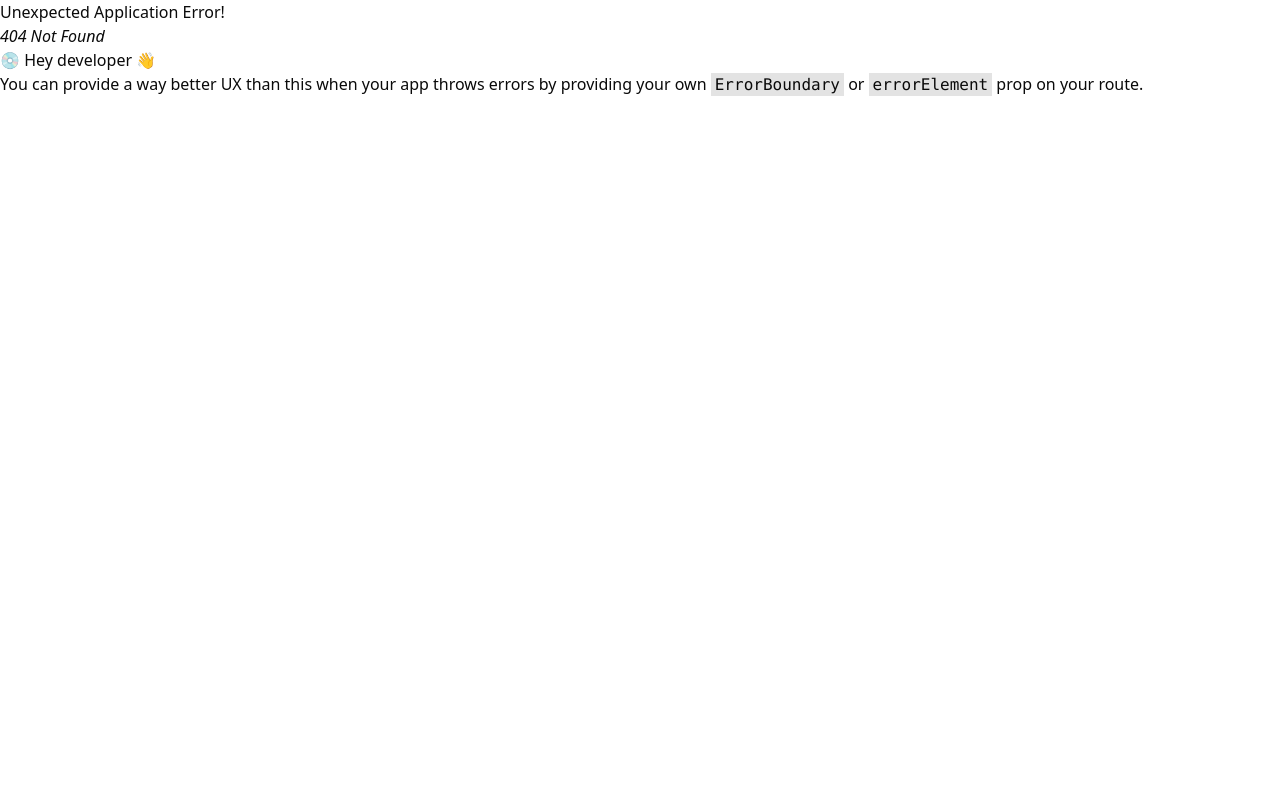
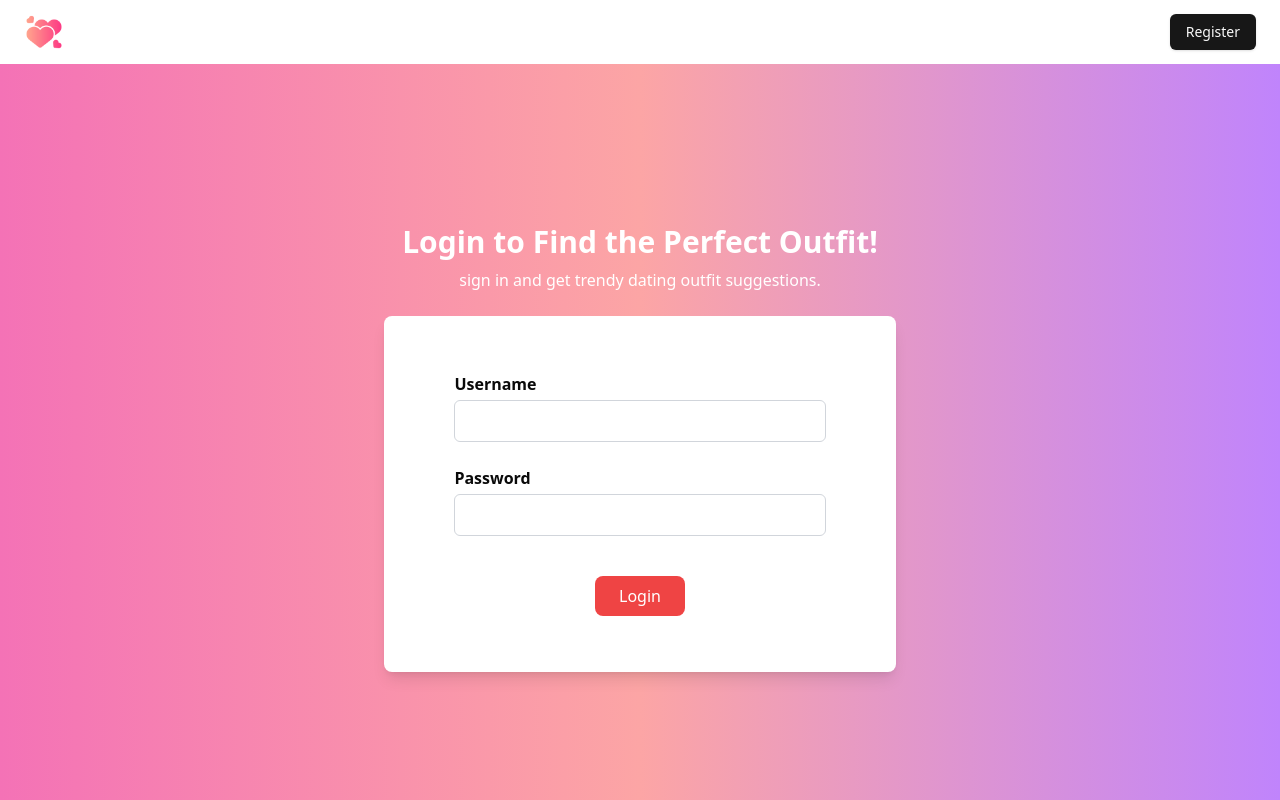
Before and after one commit to Love-Token-Adviser/Love-Token-Adviser, a React (Vite) app in the folder frontend/: page /login in a window 1280 px wide. Before the commit this address had no page. Built offline with nearby package versions, Linux system fonts and the light colour scheme.

Commit message:
feat-create-login-page

```diff
--- a/frontend/src/components/Header/index.tsx
+++ b/frontend/src/components/Header/index.tsx
@@ -15,9 +15,15 @@ const Header = () => {
         onClick={() => navigate("/")}
       />
       <div className="flex gap-4">
-        <Button variant="secondary" className="border border-gray-800">
-          Sign in
-        </Button>
+        {pathname !== "/login" && (
+          <Button
+            variant="secondary"
+            onClick={() => navigate("/login")}
+            className="border border-gray-800"
+          >
+            Sign in
+          </Button>
+        )}
         {pathname === "/signup" ? (
           <Button variant="default" onClick={() => navigate("/")}>
             Home
--- /dev/null
+++ b/frontend/src/pages/LoginPage/index.tsx
@@ -0,0 +1,77 @@
+import { useState, ChangeEvent, MouseEvent } from "react";
+import { useNavigate } from "react-router-dom";
+import apiClient from "../../apis/apiClient";
+
+const LoginPage = () => {
+  const navigate = useNavigate();
+  const [formData, setFormData] = useState({
+    username: "",
+    password: "",
+  });
+
+  const handleChange = (e: ChangeEvent<HTMLInputElement>) => {
+    setFormData({
+      ...formData,
+      [e.target.name]: e.target.value,
+    });
+  };
+
+  const handleSubmit = (e: MouseEvent<HTMLFormElement>) => {
+    e.preventDefault();
+
+    if (!formData.username || !formData.password) return;
+
+    apiClient
+      .post("accounts/login/", { ...formData })
+      .then((response) => {
+        console.log("User Login", response.data);
+        navigate("/");
+      })
+      .catch((error) => {
+        console.error("Error Login", error);
+      });
+  };
+
+  return (
+    <div className="flex flex-col justify-center items-center h-full bg-gradient-to-r from-pink-400 via-red-300 to-purple-400">
+      <h2 className="mt-8 text-white text-3xl font-bold">
+        Login to Find the Perfect Outfit!
+      </h2>
+      <p className="text-white mt-2">
+        sign in and get trendy dating outfit suggestions.
+      </p>
+
+      <form
+        onSubmit={handleSubmit}
+        className="mt-6 bg-white px-6 py-14 rounded-lg shadow-lg flex flex-col gap-6 items-center w-2/5"
+      >
+        <div className="flex flex-col w-4/5">
+          <label className="font-bold">Username</label>
+          <input
+            type="text"
+            name="username"
+            className="rounded-md border border-gray-300 p-2 mt-1"
+            onChange={handleChange}
+          />
+        </div>
+        <div className="flex flex-col w-4/5">
+          <label className="font-bold">Password</label>
+          <input
+            type="password"
+            name="password"
+            className="rounded-md border border-gray-300 p-2 mt-1"
+            onChange={handleChange}
+          />
+        </div>
+        <button
+          type="submit"
+          className="bg-red-500 text-white py-2 px-6 rounded-lg mt-4 hover:bg-red-600"
+        >
+          Login
+        </button>
+      </form>
+    </div>
+  );
+};
+
+export default LoginPage;
--- a/frontend/src/pages/index.ts
+++ b/frontend/src/pages/index.ts
@@ -1,2 +1,3 @@
 export { default as HomePage } from "./HomePage";
 export { default as SignupPage } from "./SignupPage";
+export { default as LoginPage } from "./LoginPage";
--- a/frontend/src/routes/router.tsx
+++ b/frontend/src/routes/router.tsx
@@ -1,5 +1,5 @@
 import { createBrowserRouter } from "react-router-dom";
-import { HomePage, SignupPage } from "../pages";
+import { HomePage, SignupPage, LoginPage } from "@/pages";
 import Layout from "./Layout";
 
 const router = createBrowserRouter([
@@ -15,6 +15,10 @@ const router = createBrowserRouter([
         path: "/signup",
         element: <SignupPage />,
       },
+      {
+        path: "/login",
+        element: <LoginPage />,
+      },
     ],
   },
 ]);
```
